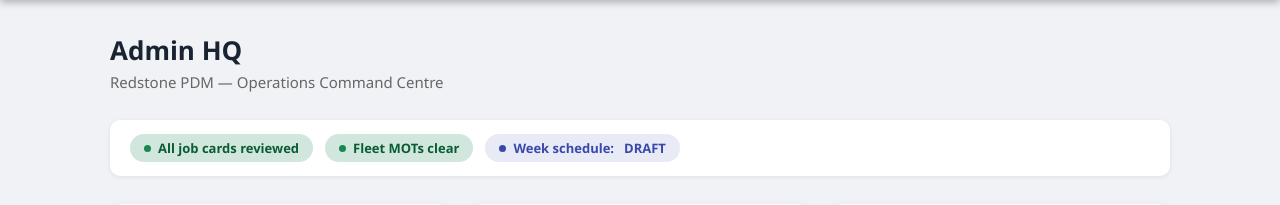
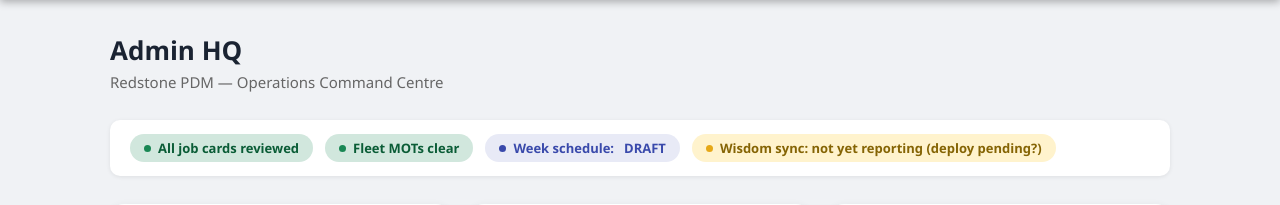
Before and after one commit to RedstonePDM/redstone-pdm-jobcard, a Flask app: page /admin in a window 1280 px wide. Shown: the part 56-261 px from the top of the page. Run offline with Flask 3, Linux system fonts and the light colour scheme; the visitor is signed in with stand-in values (Sample User, id 1); data that the repository does not hold is empty; parts of the project's set-up code (start-up, migrations or seed data) failed here and were passed over; some libraries are stand-ins or nearby versions.

Commit message:
Update admin_home.html

```diff
--- a/templates/admin_home.html
+++ b/templates/admin_home.html
@@ -131,6 +131,8 @@
     {% endif %}
 
     <div class="alert-chip info"><div class="chip-dot"></div>Week schedule: <strong style="margin-left:3px">{{ week_status|upper }}</strong></div>
+
+    <div class="alert-chip {{ 'ok' if sync_status_ok else 'warn' }}"><div class="chip-dot"></div>{{ sync_status_text }}</div>
   </div>
 
   <!-- Tiles -->
```
